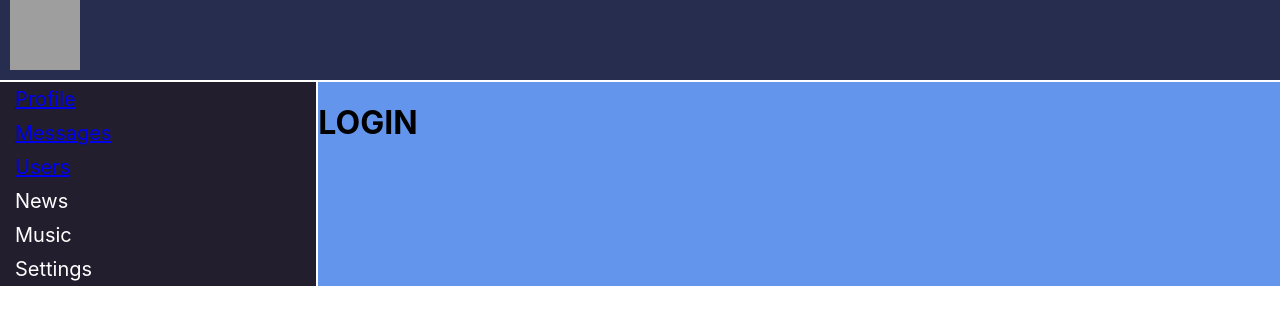
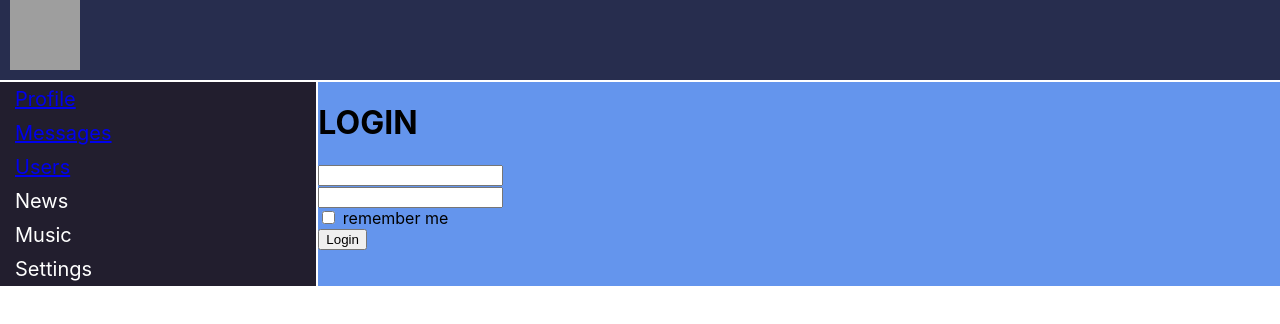
Before and after one commit to DyatlovIvan/socialnetwork, a React (Create React App) app: page /login in a window 1280 px wide. Shown: the top 324 px of the page. Built offline with nearby package versions, Linux system fonts and the light colour scheme; no server answers; grey boxes are pictures that could not be loaded.

Commit message:
75 formik

```diff
--- a/package.json
+++ b/package.json
@@ -13,6 +13,7 @@
     "@types/react-redux": "^7.1.20",
     "@types/react-router-dom": "^5.1.9",
     "axios": "^0.24.0",
+    "formik": "^2.2.9",
     "react": "^17.0.2",
     "react-dom": "^17.0.2",
     "react-redux": "^7.2.6",
--- a/src/components/Login/Login.tsx
+++ b/src/components/Login/Login.tsx
@@ -1,6 +1,58 @@
-export const Login = ()=>{
+import {ErrorMessage, Field, Form, Formik, useFormik} from "formik";
+type valuesType = {
+    login: string
+    password: string
+    rememberMe:boolean
+}
 
-    return(
-        <h1>LOGIN</h1>
+export const Login = () => {
+    return (
+        <div>
+            <h1>LOGIN</h1>
+            <LoginForm/>
+        </div>
     )
 }
+
+
+const LoginForm = () => {
+    const validate = (values: any) => {
+        const errors = {};
+        return errors;
+    }
+    const onSubmit = (values: valuesType, {setSubmitting}: { setSubmitting: (isSubmitting: boolean) => void }) => {
+        debugger
+        setTimeout(() => {
+            alert(JSON.stringify(values, null, 2));
+            setSubmitting(false);
+        }, 400);
+    }
+
+    return (
+        <div>
+            <Formik
+                initialValues={{login: '', password: '',rememberMe:false}}
+                validate={validate}
+                onSubmit={onSubmit}
+            >
+                {({isSubmitting}) => (
+                    <Form>
+                        <div>
+                            <Field type="login" name="login"/>
+                            <ErrorMessage name="login" component="div"/>
+                        </div>
+                        <div><Field type="password" name="password"/>
+                            <ErrorMessage name="password" component="div"/>
+                        </div>
+                        <div>
+                            <Field type = "checkbox" name = "rememberMe"/> remember me
+                        </div>
+                        <button type="submit" disabled={isSubmitting}>
+                            Login
+                        </button>
+                    </Form>
+                )}
+            </Formik>
+        </div>)
+
+}
--- a/src/redux/redux-store.ts
+++ b/src/redux/redux-store.ts
@@ -3,14 +3,14 @@ import {profilePageReducer} from "./profilePageReducer";
 import {dialogsPageReducer} from "./dialogsPageReducer";
 import {usersReducer} from "./usersReducer";
 import {authReducer} from "./authReducer";
-// import thunkMiddleware from "redux-thunk";
 import thunk from "redux-thunk";
 
 let reducers = combineReducers({
     profilePage: profilePageReducer,
     dialogsPage: dialogsPageReducer,
     usersPage: usersReducer,
-    auth:authReducer
+    auth:authReducer,
+
 })
 let store = createStore(reducers,applyMiddleware(thunk));
 
```
Also changed, not shown: 2 other files (tests, documents, lock files or other folders).
